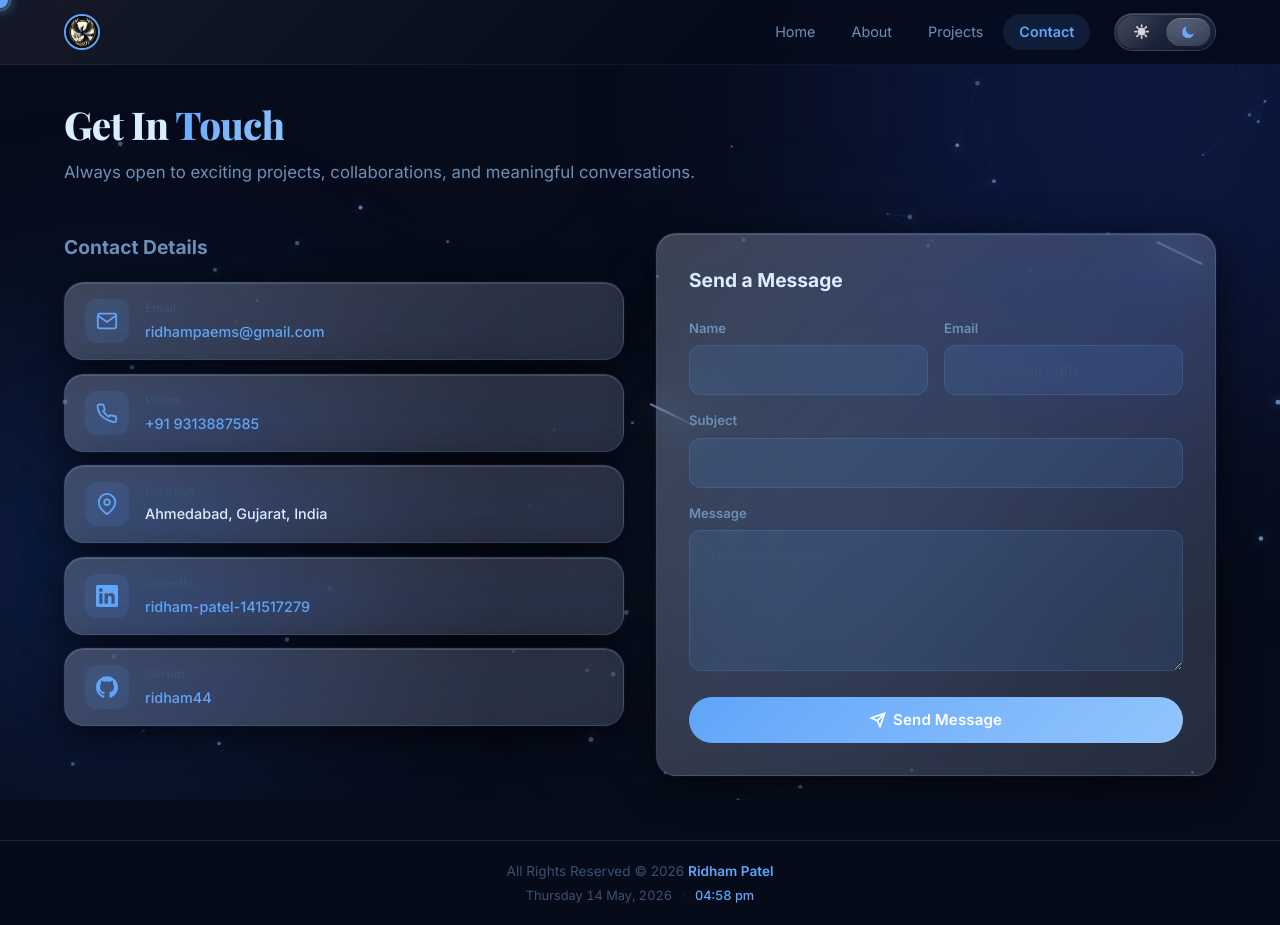
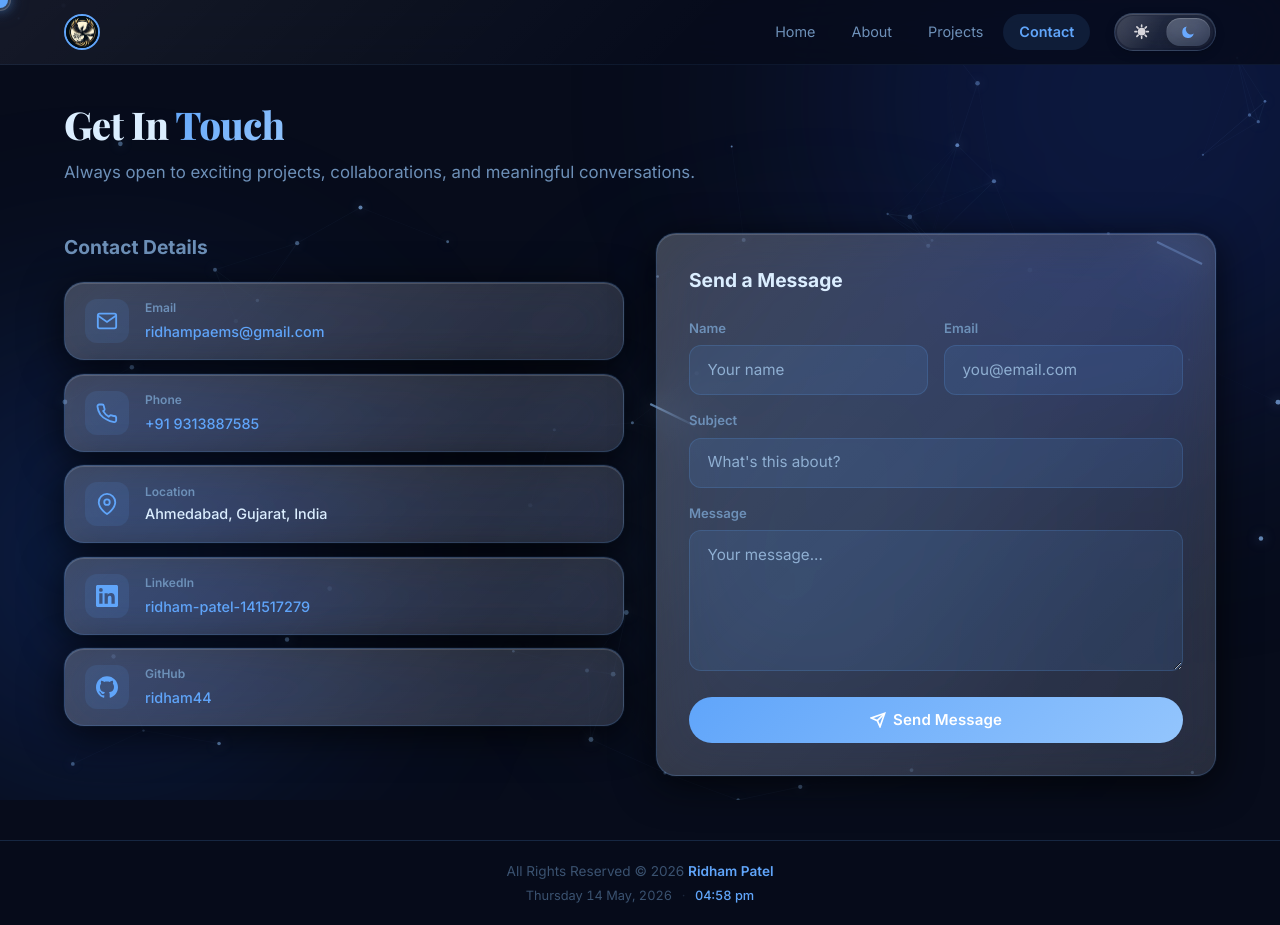
Before and after one commit to ridham44/Portfolio, a React (Vite) app: page /contact in a window 1280 px wide. Built offline with nearby package versions, Linux system fonts and the light colour scheme; a web font is replaced by a local one.

Commit message:
update placeholder text colors in CSS and adjust font weight in Contact component

```diff
--- a/src/index.css
+++ b/src/index.css
@@ -14,6 +14,7 @@
     --text-primary: #dbeeff;
     --text-secondary: #6d90b8;
     --text-muted: #3a5270;
+    --text-placeholder: #8fafd2;
     --accent: #60a5fa;
     --accent-2: #93c5fd;
     --accent-light: rgba(96, 165, 250, 0.11);
@@ -44,6 +45,7 @@
     --text-primary: #08172e;
     --text-secondary: #2c4a6e;
     --text-muted: #5e7fa0;
+    --text-placeholder: #46698f;
     --accent: #1e3a8a;
     --accent-2: #1e40af;
     --accent-light: rgba(30, 58, 138, 0.09);
@@ -440,7 +442,8 @@ a {
     box-shadow: 0 0 0 3px var(--accent-light);
 }
 .form-input::placeholder {
-    color: var(--text-muted);
+    color: var(--text-placeholder);
+    opacity: 1;
 }
 
 /* ─── Scrollbar ─── */
--- a/src/pages/Contact.jsx
+++ b/src/pages/Contact.jsx
@@ -143,7 +143,7 @@ export default function Contact() {
                                     {icon}
                                 </div>
                                 <div style={{ overflow: 'hidden' }}>
-                                    <p style={{ fontSize: '0.75rem', color: 'var(--text-muted)', fontWeight: 500, marginBottom: 2 }}>
+                                    <p style={{ fontSize: '0.75rem', color: 'var(--text-secondary)', fontWeight: 600, marginBottom: 2 }}>
                                         {label}
                                     </p>
                                     {href ? (
```
